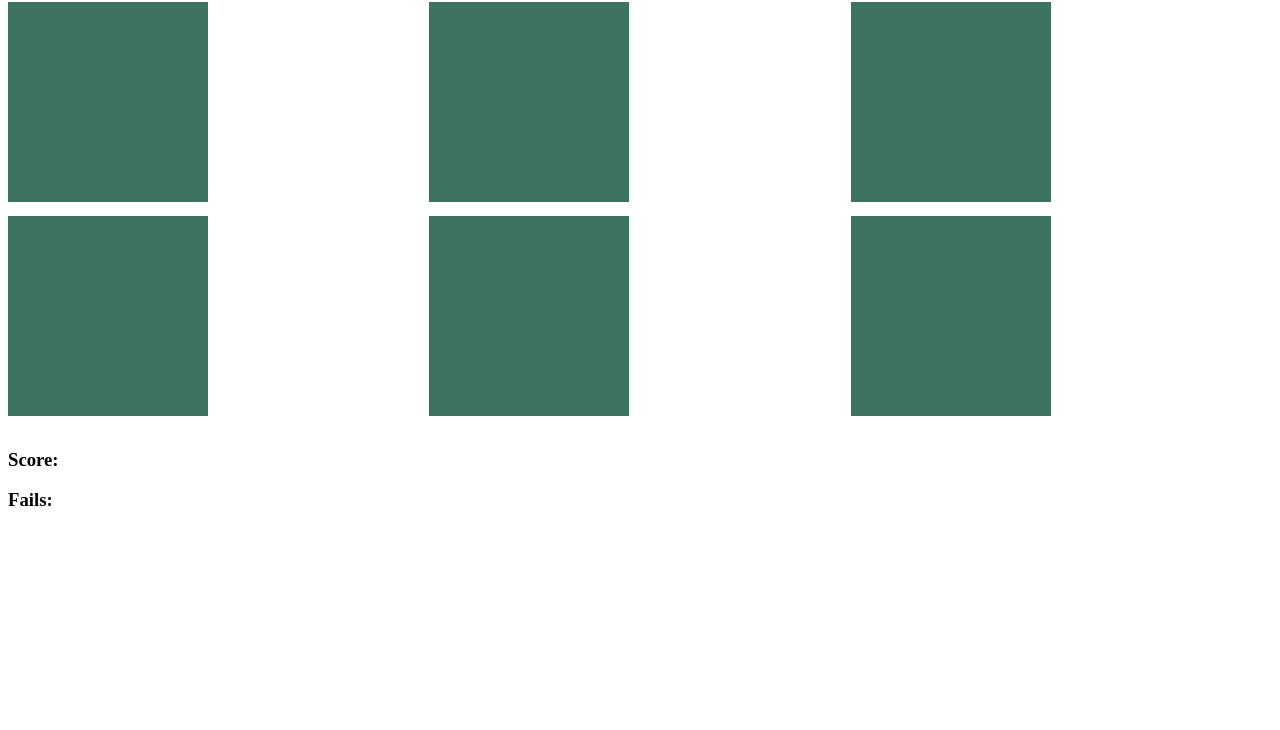
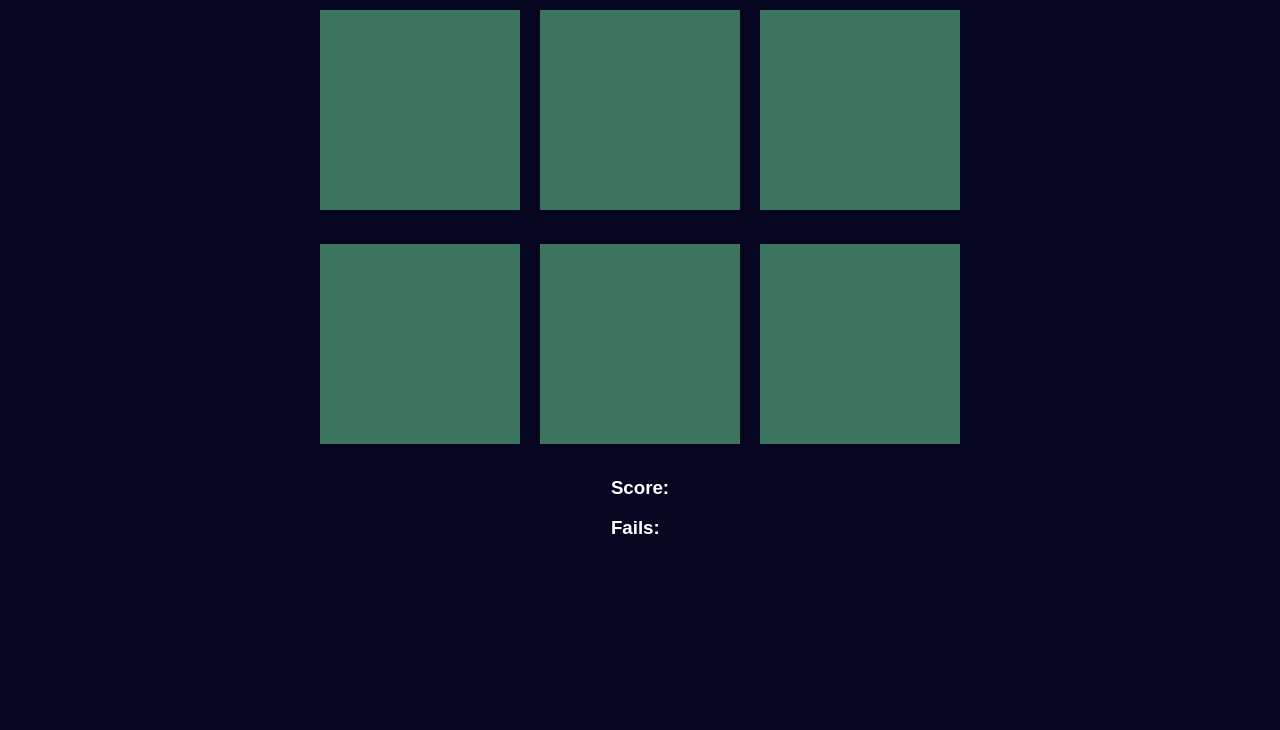
Before and after one commit to JoseOrtega02/Memo-game, a plain HTML site: page index.html in a window 1280 px wide. Shown: the part 78-808 px from the top of the page. Drawn offline with Linux system fonts and the light colour scheme.

Commit message:
My MemoGame v2.0

```diff
--- a/main.js
+++ b/main.js
@@ -75,6 +75,16 @@ conter()
 function conter(){
 	score.innerHTML = `Score:${sCounter}`
 	fail.innerHTML = `Fails:${fCounter}`
+	setTimeout(()=>{
+		if (sCounter >= 3) {
+		alert("You win")
+		location.reload();
+	}else if (fCounter >= 3) {
+		alert("you loose")
+		location.reload();
+	}
+},1100)
+
 }
 
 
--- a/style.css
+++ b/style.css
@@ -1,6 +1,28 @@
+*{
+	box-sizing: border-box;
+}
+
+
+html,body{
+	height: 100%;
+}
+
+body{
+	font-family: sans-serif;
+	display: flex;
+	flex-direction: column;
+	align-items: center;
+	z-index: 1;
+	background: #060621;
+	color: white;
+}
+
+
 .container-img{
 	display: grid;
 	grid-template-columns: repeat(3,1fr);
+	column-gap: 20px;
+	grid-row-gap: 20px;
 }
 
 
```
